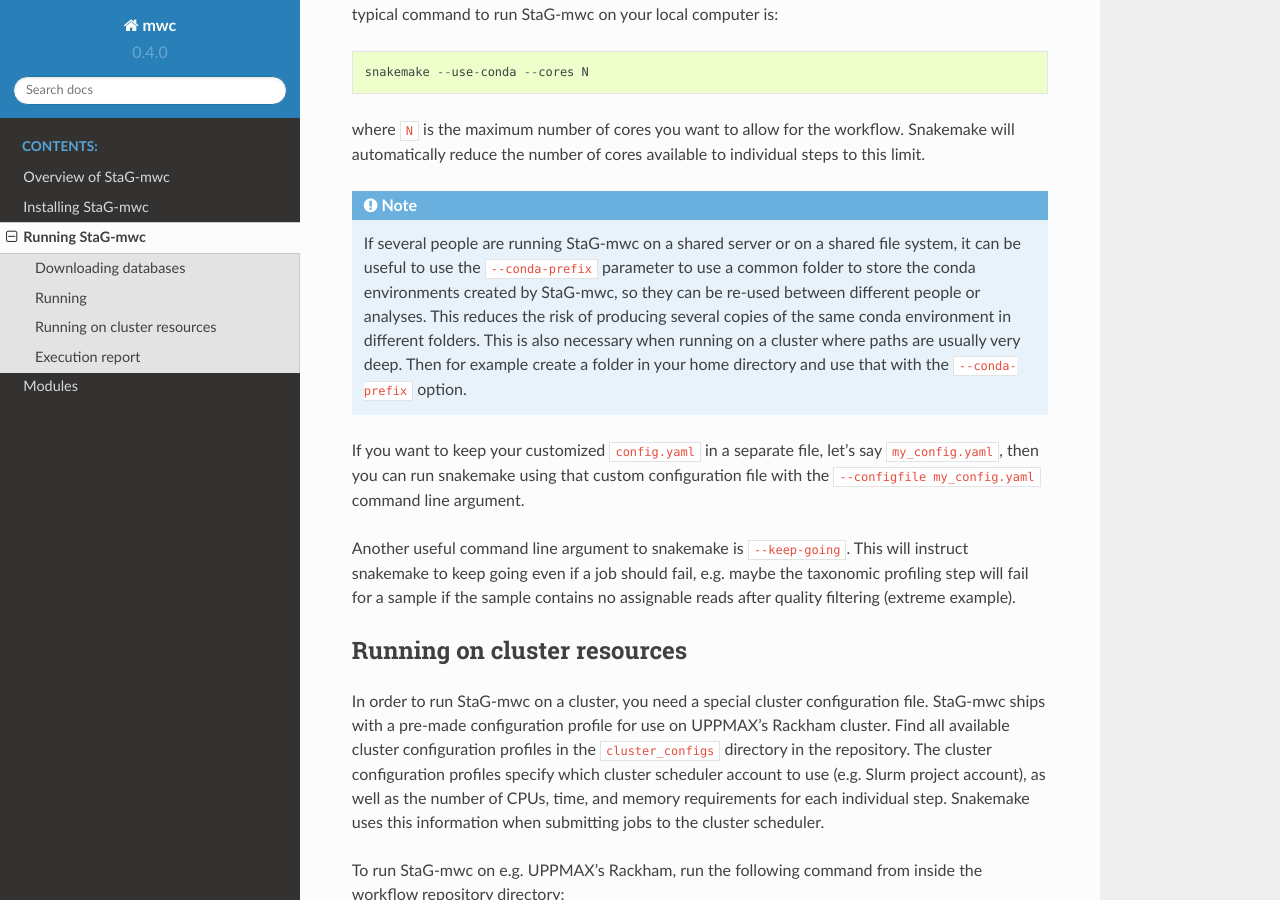
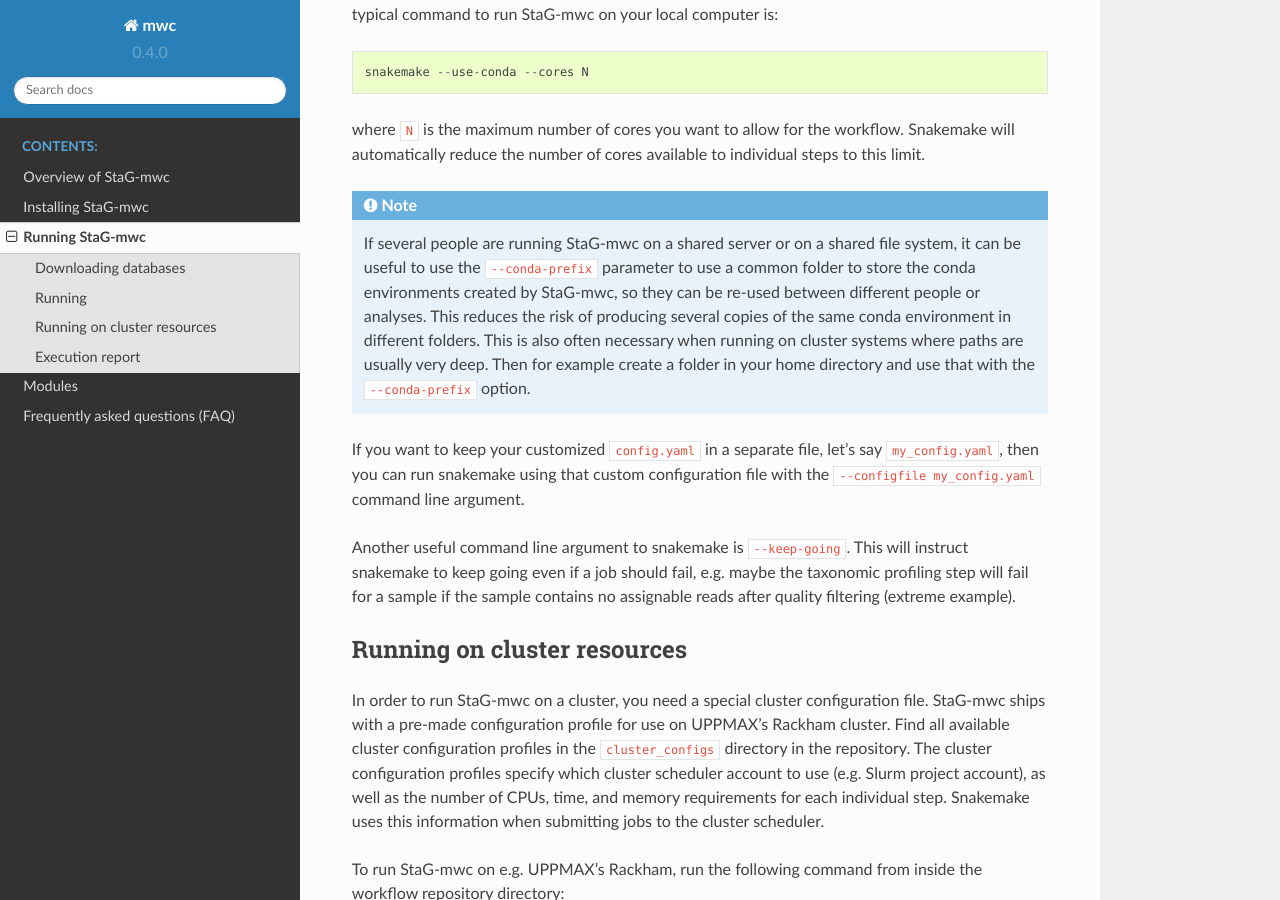
Before and after one commit to ctmrbio/stag-mwc, a Sphinx documentation site: the page built from docs/source/running.rst, in a window 1280 px wide and 900 px high, scrolled down 2023 px. Built offline with Sphinx 7.4.7 and the Read the Docs theme 2.0.0, drawn with Linux system fonts in a browser that asks for light colours.

```diff
--- a/docs/source/index.rst
+++ b/docs/source/index.rst
@@ -22,6 +22,7 @@ Gothenburg.
    installation
    running
    modules
+   faq
 
 
 About
--- a/docs/source/running.rst
+++ b/docs/source/running.rst
@@ -97,10 +97,10 @@ steps to this limit.
 
     If several people are running StaG-mwc on a shared server or on a shared
     file system, it can be useful to use the ``--conda-prefix`` parameter to
-    use a common folder to store the conda environments created by StaG-mwc,
-    so they can be re-used between different people or analyses. This reduces
-    the risk of producing several copies of the same conda environment in
-    different folders. This is also necessary when running on a cluster where
+    use a common folder to store the conda environments created by StaG-mwc, so
+    they can be re-used between different people or analyses. This reduces the
+    risk of producing several copies of the same conda environment in different
+    folders. This is also often necessary when running on cluster systems where
     paths are usually very deep. Then for example create a folder in your home
     directory and use that with the  ``--conda-prefix`` option.
 
@@ -112,6 +112,7 @@ Another useful command line argument to snakemake is ``--keep-going``. This will
 instruct snakemake to keep going even if a job should fail, e.g. maybe the
 taxonomic profiling step will fail for a sample if the sample contains no assignable
 reads after quality filtering (extreme example).
+
 
 Running on cluster resources
 ****************************
```
Also changed, not shown: docs/source/faq.rst (added, +44 -0 lines), 12 other files.
